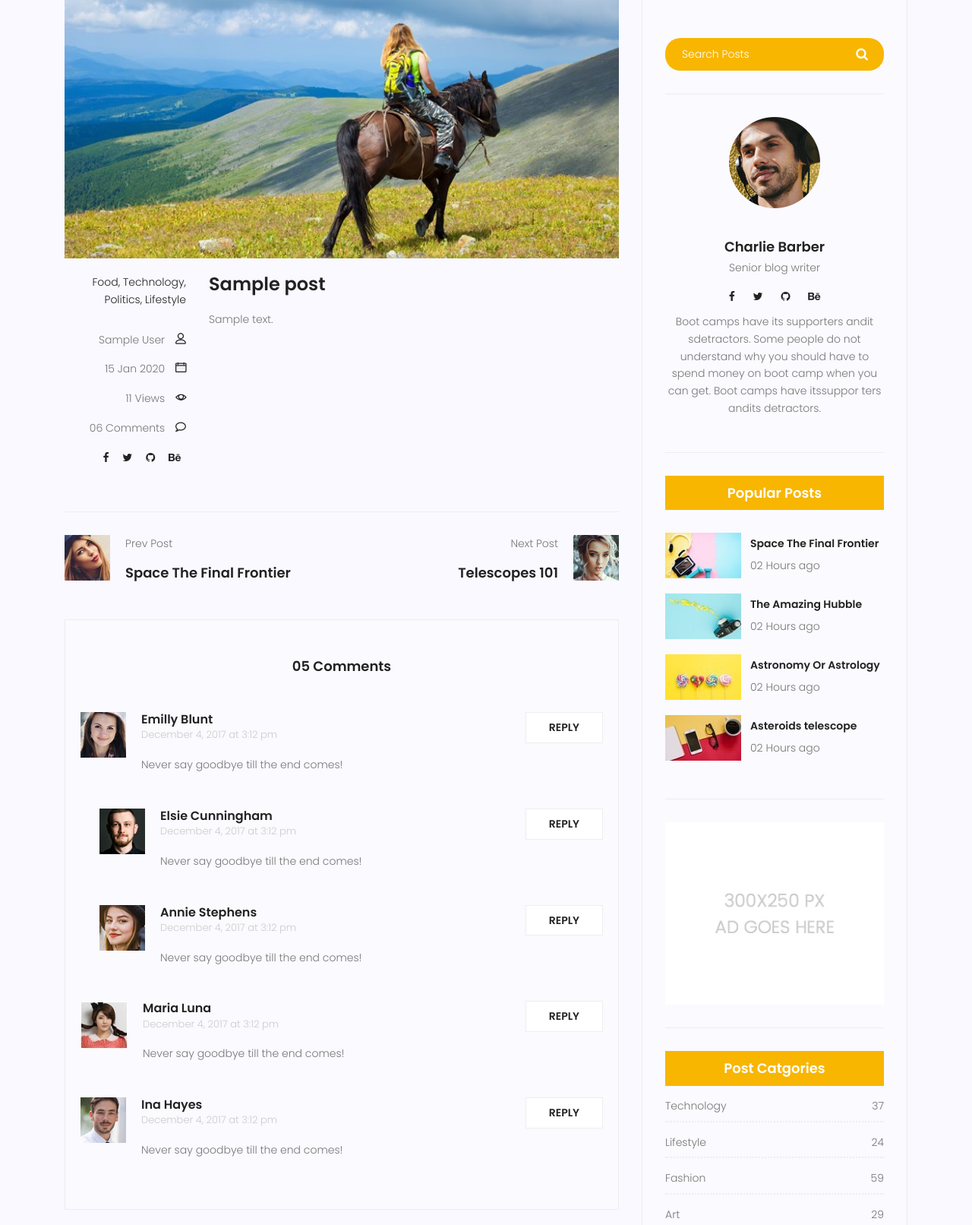
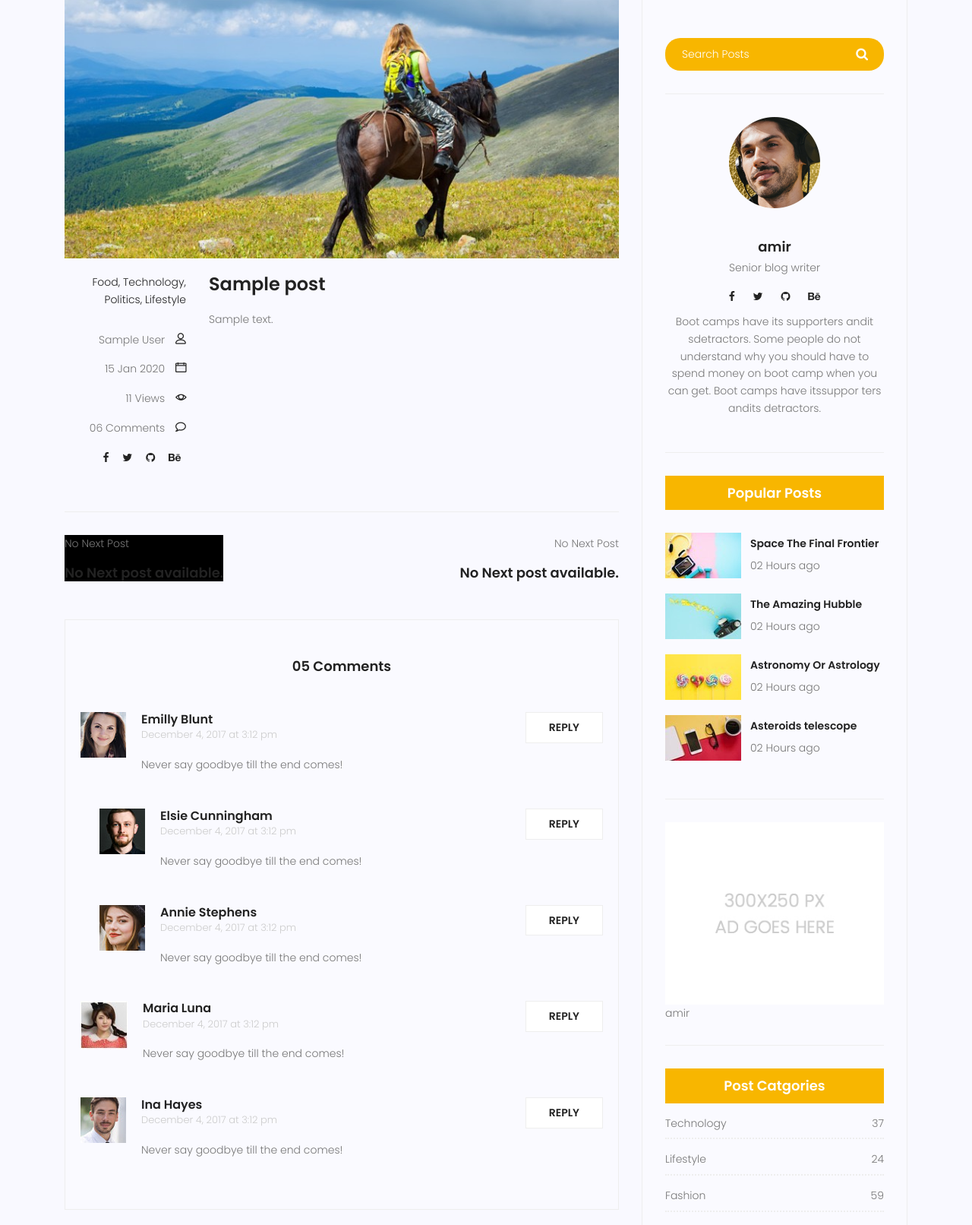
Before and after one commit to AmirhosseinKashaf/my-site, a Django app: page /blog/1 in a window 1280 px wide. Shown: the part 421-2033 px from the top of the page at 76% size. Run offline with Django 4.2, Linux system fonts and the light colour scheme; tables that the repository leaves empty hold one stand-in row (values such as "Sample post"); some libraries are stand-ins or nearby versions.

Commit message:
next post and previous post updated

```diff
--- a/blog/models.py
+++ b/blog/models.py
@@ -17,6 +17,7 @@ class Post(models.Model):
     published_date = models.DateTimeField(null=True)
     created_date = models.DateTimeField(auto_now_add=True)
     updated_date = models.DateTimeField(auto_now=True)
+    timestamp = models.DateTimeField(auto_now_add=True)
 
     class Meta:
         ordering = ['-created_date']
--- a/blog/views.py
+++ b/blog/views.py
@@ -10,9 +10,17 @@ def home_view (request):
 def single_view (request,pid):
     posts = Post.objects.filter(published_date__lte=timezone.now(),status=1)
     post = get_object_or_404(posts,pk=pid)
+    all_posts = Post.objects.all().order_by('published_date')
+    current_index = list(all_posts).index(post)
+    previous_post = all_posts[current_index - 1] if current_index > 0 else None
+    next_post = all_posts[current_index + 1] if current_index < len(all_posts) - 1 else None
     post.counted_views += 1
     post.save()
-    context = {'post':post}
+    context = {
+        'post':post,
+        'previous_post': previous_post,
+        'next_post':next_post,
+        }
     return render(request,'blog/blog-single.html',context)
 
 # def test (request):
--- a/statics/css/main.css
+++ b/statics/css/main.css
@@ -952,7 +952,7 @@ h1, h2, h3, h4, h5, h6 {
 }
 
 .typography h1, .typography h2, .typography h3, .typography h4, .typography h5, .typography h6 {
-  color: #777777;
+  color: #5625c8;
 }
 
 .button-area {
--- /dev/null
+++ b/templates/blog/blog-ads.html
@@ -0,0 +1,5 @@
+{% load static %}
+<div class="single-sidebar-widget ads-widget">
+    <a href="#"><img class="img-fluid" src="{% static 'img/blog/ads-banner.jpg' %}" alt=""></a>
+    amir
+</div>
--- a/templates/blog/blog-single.html
+++ b/templates/blog/blog-single.html
@@ -67,31 +67,45 @@
 						<div
 							class="col-lg-6 col-md-6 col-12 nav-left flex-row d-flex justify-content-start align-items-center">
 							<div class="thumb">
-								<a href="#"><img class="img-fluid" src="{% static 'img/blog/prev.jpg' %}" alt=""></a>
+								{% if previous_post %}
+								<a href="{% url 'blog:single' pid=previous_post.id %}"><img class="ads-banner" src="{{post.image.url}}" width="150" height="100" alt=""></a>
 							</div>
 							<div class="arrow">
-								<a href="#"><span class="lnr text-white lnr-arrow-left"></span></a>
+								<a href="{% url 'blog:single' pid=previous_post.id %}"><span class="lnr text-white lnr-arrow-left"></span></a>
 							</div>
 							<div class="detials">
 								<p>Prev Post</p>
-								<a href="#">
-									<h4>Space The Final Frontier</h4>
+								<a href="{% url 'blog:single' pid=previous_post.id %}">
+									<h4>{{ previous_post.title }}</h4>
 								</a>
+								{% else %}
+								<div class="details">
+									<p>No Next Post</p>
+									<h4>No Next post available.</h4>
+								   </div>
+								{% endif %}
 							</div>
 						</div>
 						<div
 							class="col-lg-6 col-md-6 col-12 nav-right flex-row d-flex justify-content-end align-items-center">
 							<div class="detials">
+								{% if next_post %}
 								<p>Next Post</p>
-								<a href="#">
-									<h4>Telescopes 101</h4>
+								<a href="{% url 'blog:single' pid=next_post.id %}">
+									<h4>{{next_post.title}}</h4>
 								</a>
 							</div>
 							<div class="arrow">
-								<a href="#"><span class="lnr text-white lnr-arrow-right"></span></a>
+								<a href="{% url 'blog:single' pid=next_post.id %}"><span class="lnr text-white lnr-arrow-right"></span></a>
 							</div>
 							<div class="thumb">
-								<a href="#"><img class="img-fluid" src="{% static 'img/blog/next.jpg' %}" alt=""></a>
+								<a href="{% url 'blog:single' pid=next_post.id %}"><img class="img-fluid" src="{{post.image.url}}" width="150" height="100" alt=""></a>
+								{% else %}
+        							<div class="details">
+            							<p>No Next Post</p>
+            							<h4>No Next post available.</h4>
+       								</div>
+								{% endif %}
 							</div>
 						</div>
 					</div>
@@ -229,26 +243,7 @@
 							<button type="submit"><i class="fa fa-search"></i></button>
 						</form>
 					</div>
-					<div class="single-sidebar-widget user-info-widget">
-						<img src="{% static 'img/blog/user-info.png" alt="">
-						<a href="#">
-							<h4>Charlie Barber</h4>
-						</a>
-						<p>
-							Senior blog writer
-						</p>
-						<ul class="social-links">
-							<li><a href="#"><i class="fa fa-facebook"></i></a></li>
-							<li><a href="#"><i class="fa fa-twitter"></i></a></li>
-							<li><a href="#"><i class="fa fa-github"></i></a></li>
-							<li><a href="#"><i class="fa fa-behance"></i></a></li>
-						</ul>
-						<p>
-							Boot camps have its supporters andit sdetractors. Some people do not understand why you
-							should have to spend money on boot camp when you can get. Boot camps have itssuppor ters
-							andits detractors.
-						</p>
-					</div>
+					{% include 'blog/blog-writer.html' %}
 					<div class="single-sidebar-widget popular-post-widget">
 						<h4 class="popular-title">Popular Posts</h4>
 						<div class="popular-post-list">
@@ -298,9 +293,7 @@
 							</div>
 						</div>
 					</div>
-					<div class="single-sidebar-widget ads-widget">
-						<a href="#"><img class="img-fluid" src="{% static 'img/blog/ads-banner.jpg' %}" alt=""></a>
-					</div>
+					{% include 'blog/blog-ads.html' %}
 					<div class="single-sidebar-widget post-category-widget">
 						<h4 class="category-title">Post Catgories</h4>
 						<ul class="cat-list">
--- /dev/null
+++ b/templates/blog/blog-writer.html
@@ -0,0 +1,21 @@
+{% load static %}
+<div class="single-sidebar-widget user-info-widget">
+    <img src="{% static 'img/blog/user-info.png' %}" alt="">
+    <a href="#">
+        <h4>amir</h4>
+    </a>
+    <p>
+        Senior blog writer
+    </p>
+    <ul class="social-links">
+        <li><a href="#"><i class="fa fa-facebook"></i></a></li>
+        <li><a href="#"><i class="fa fa-twitter"></i></a></li>
+        <li><a href="#"><i class="fa fa-github"></i></a></li>
+        <li><a href="#"><i class="fa fa-behance"></i></a></li>
+    </ul>
+    <p>
+        Boot camps have its supporters andit sdetractors. Some people do not understand why you
+        should have to spend money on boot camp when you can get. Boot camps have itssuppor ters
+        andits detractors.
+    </p>
+</div>
```
Also changed, not shown: templates/blog/blog-home.html (+3 -24 lines), blog/migrations/0006_post_timestamp.py (added).
